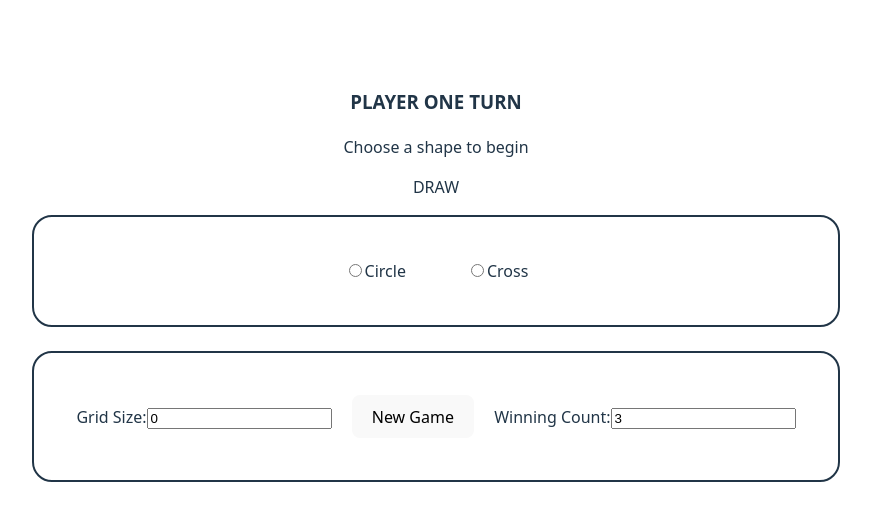
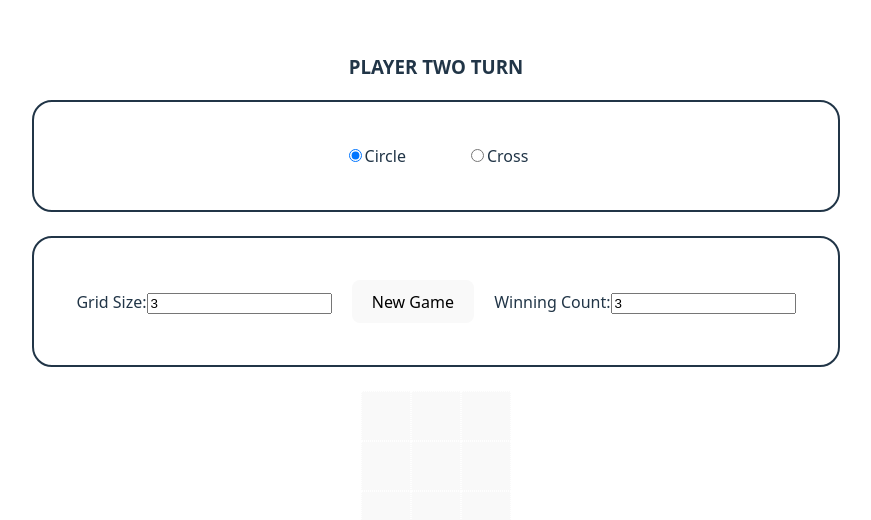
Before and after one commit to joachim512/react-training, a React (Vite) app: page / in a window 1280 px wide. Shown: the part 112-632 px from the top of the page, without its empty margins (204-1075 px from the left). Built offline with nearby package versions, Linux system fonts and the light colour scheme.

Commit message:
improvement 1

```diff
--- a/src/components/Board.tsx
+++ b/src/components/Board.tsx
@@ -2,7 +2,7 @@
 
 interface boardProps {
   gridValue: string[]; //This value is the user input for the grid
-  winningRow: number[];
+  winningRow?: number[];
   onAction: (index: number, value: string) => void;
 }
 
--- a/src/components/board-settings.tsx
+++ b/src/components/board-settings.tsx
@@ -6,7 +6,8 @@ interface props {
   onRestart: ()=>void
 }
 
-const boardCondition = ({ winCount, size, onWinCount, onGridSize, onRestart }: props) => {
+const BoardSetting = ({ winCount, size, onWinCount, onGridSize, onRestart }: props) => {
+  // const [gridSize, setGridSize] = useState<number>(defaultGridSize);
   return (
     <>
       <div className="card">
@@ -47,4 +48,4 @@ const boardCondition = ({ winCount, size, onWinCount, onGridSize, onRestart }: p
     </>
   );
 };
-export default boardCondition;
+export default BoardSetting;
--- a/src/game.tsx
+++ b/src/game.tsx
@@ -1,32 +1,37 @@
 import { useState } from "react";
 import ShapeSelector from "./components/ShapeSelector";
 import Board from "./components/Board";
-import BoardCondition from "./components/board-settings";
+import BoardSetting from "./components/board-settings";
+
+const defaultShape = "O";
+const defaultGridSize = 3;
+const defaultWinCount = 3;
 
 function Game() {
-  //state for turn
-  const [selectedShape, setSelectedShape] = useState<string>("");
+  const [selectedShape, setSelectedShape] = useState<string>(defaultShape);
   //state for grid value
-  const [gridVal, setGridVal] = useState<string[]>(Array(0).fill(""));
-  //State for grid size
-  const [gridSize, setGridSize] = useState<number>(0);
-  //state for player turn
-  const [playerTurn, setPlayerTurn] = useState<boolean>(true); //true is player 1
+  const [gridVal, setGridVal] = useState<string[]>(
+    Array(defaultGridSize * defaultGridSize).fill(""),
+  );
+
+  const [gridSize, setGridSize] = useState<number>(defaultGridSize);
+
   //state for required count to win
-  const [winCount, setWinCount] = useState<number>(3);
+  const [winCount, setWinCount] = useState<number>(defaultWinCount);
   //state for winner
-  const [winnerState, setWinnerState] = useState<string>("");
-  //state for winning set
-  const [winningSets, setWinningSets] = useState<number[]>(Array(0).fill(0));
+  // const [winnerState, setWinnerState] = useState<string>("");
+  // //state for winning set
+  // const [winningSets, setWinningSets] = useState<number[]>(Array(0).fill(0));
+
+  const player1 = selectedShape === "X";
 
   const handleClick = (val: string) => {
     setSelectedShape(val);
   };
 
-  const winner = (copy: string[]) => {
+  const getWinner = (board: string[]) => {
     // debugger;
-    // selectedShape, playerTurn, gridVal
-    const numCols = Math.floor(Math.sqrt(copy.length));
+    const numCols = Math.floor(Math.sqrt(board.length));
 
     const directions = [
       { dr: 0, dc: 1 },
@@ -38,14 +43,14 @@ function Game() {
     const getVal = (r: number, c: number) => {
       if (c < 0 || c >= numCols || r < 0) return null;
       const index = r * numCols + c;
-      return { gridValue: copy[index] || "", Index: index };
+      return { gridValue: board[index] || "", Index: index };
     };
 
-    for (let i = 0; i < copy.length; i++) {
-      let winningCombination: number[] = [i];
+    for (let i = 0; i < board.length; i++) {
+      const winningCombination: number[] = [i];
       const row = Math.floor(i / numCols);
       const col = i % numCols;
-      const player = copy[i];
+      const player = board[i];
 
       if (!player) continue;
 
@@ -61,41 +66,36 @@ function Game() {
         return true;
       });
       if (isWin) {
-        setWinningSets(winningCombination);
-        setWinnerState(player);
-        return player;
+        return { player, winningCombination };
       }
     }
 
     return null;
   };
 
+  const winnerResult = getWinner(gridVal);
 
   const handleWinCount = (val: number) => {
     setWinCount(val);
   };
 
   const handleGridValue = (index: number) => {
-    if (!selectedShape || !!winnerState || gridVal[index]) {
+    if (!selectedShape || !!winnerResult?.player || gridVal[index]) {
       return;
     }
     setGridVal((prev) => {
       const copy = [...prev];
       copy[index] = selectedShape;
-      winner(copy)
+      // winner(copy)
       return copy;
     });
     setSelectedShape((prev) => (prev === "O" ? "X" : "O"));
-    setPlayerTurn((prev) => (prev ? false : true));
   };
 
   const handleGameRestart = () => {
-    setWinningSets(Array(0).fill(0));
-    setWinnerState("");
-    setGridVal(Array(0).fill(""));
-    setPlayerTurn(true);
-    setSelectedShape("");
-    setGridSize(0);
+    setGridVal(Array(defaultGridSize * defaultGridSize).fill(""));
+    setSelectedShape(defaultShape);
+    setGridSize(defaultGridSize);
   };
 
   const handleGridSize = (size: number) => {
@@ -105,21 +105,20 @@ function Game() {
 
   return (
     <>
-      <h3>{playerTurn ? "PLAYER ONE TURN" : "PLAYER TWO TURN"}</h3>
+      <h3>{player1 ? "PLAYER ONE TURN" : "PLAYER TWO TURN"}</h3>
       {!selectedShape ? (
         <p>Choose a shape to begin</p>
       ) : (
-        winnerState  && (
-          <h4>{!playerTurn ? "PLAYER ONE WIN" : "PLAYER TWO WIN"}</h4>
+        winnerResult?.player && (
+          <h4>{player1 ? "PLAYER ONE WIN" : "PLAYER TWO WIN"}</h4>
         )
-      )}{
-        (winningSets.length === 0
-          && gridVal.every(c => c !== "")
-        ) && <p>DRAW</p>
-      }
+      )}
+      {!winnerResult?.player && gridVal && gridVal.every((c) => c !== "") && (
+        <p>DRAW</p>
+      )}
       <ShapeSelector value={selectedShape} onAction={handleClick} />
       <br />
-      <BoardCondition
+      <BoardSetting
         size={gridSize}
         winCount={winCount}
         onWinCount={handleWinCount}
@@ -130,7 +129,7 @@ function Game() {
       <Board
         gridValue={gridVal}
         onAction={handleGridValue}
-        winningRow={winningSets}
+        winningRow={winnerResult?.winningCombination}
       />
     </>
   );
```
